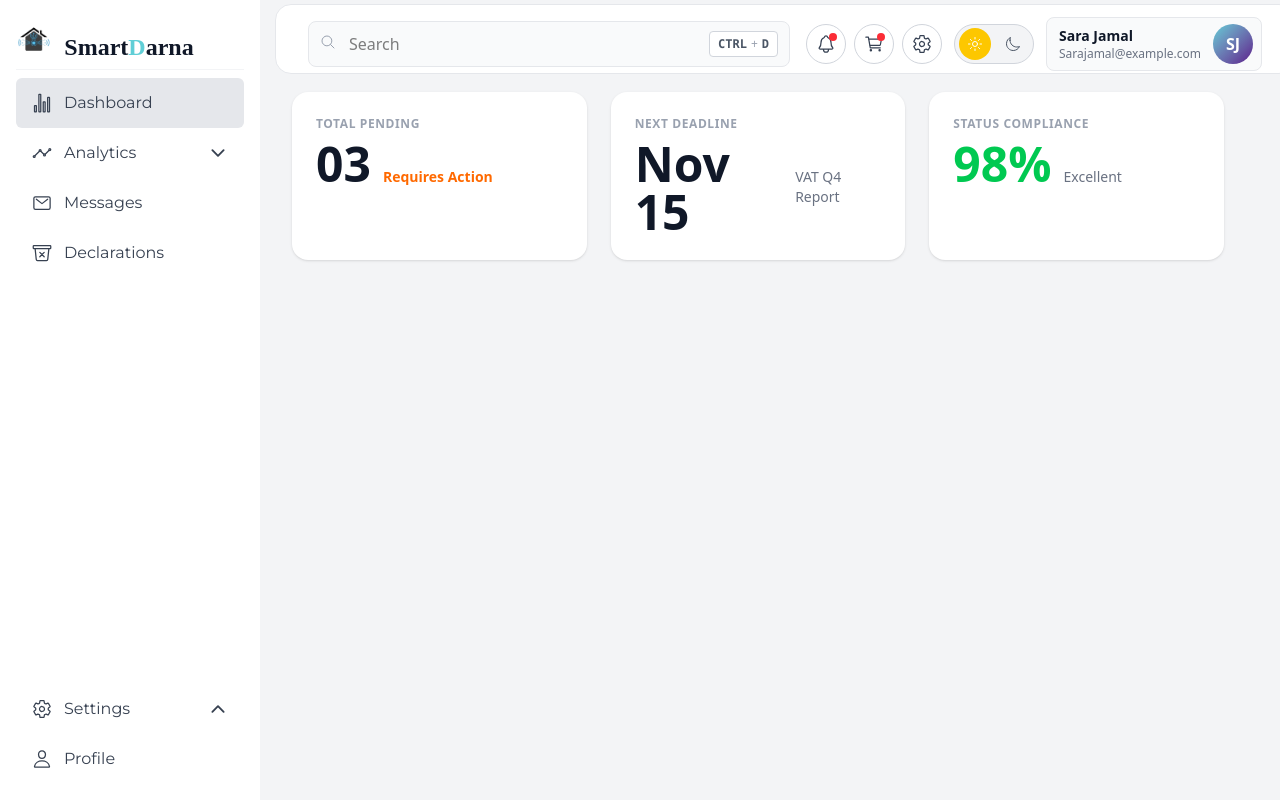
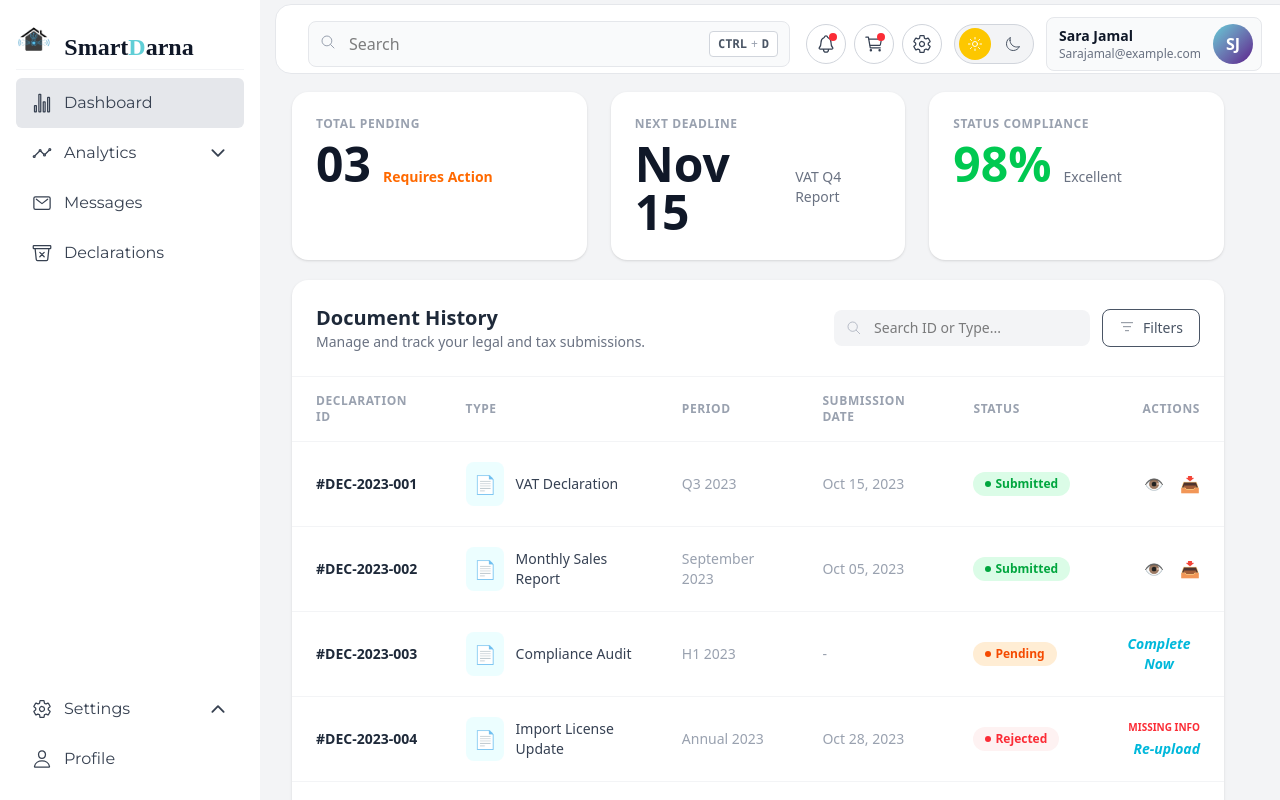
Before and after one commit to AZZEDINE-RIH/SmartDarna-, an Angular app: page /user/declarations in a window 1280 px wide. Built offline with nearby package versions, Linux system fonts and the light colour scheme; a web font is replaced by a local one.

Commit message:
updated declaration history

```diff
--- a/src/app/User/declaration/declaration.html
+++ b/src/app/User/declaration/declaration.html
@@ -33,4 +33,7 @@
             </div>
         </div>
     </div>
+
+    <!-- History Component -->
+    <app-history></app-history>
 </div>
--- a/src/app/User/declaration/declaration.ts
+++ b/src/app/User/declaration/declaration.ts
@@ -1,8 +1,9 @@
 import { Component } from '@angular/core';
+import { HistoryComponent } from './history/history';
 
 @Component({
   selector: 'app-declaration',
-  imports: [],
+  imports: [HistoryComponent],
   templateUrl: './declaration.html',
   styleUrl: './declaration.css',
 })
--- /dev/null
+++ b/src/app/User/declaration/history/history.html
@@ -0,0 +1,84 @@
+<div class="mt-5">
+  <div class="max-w-7xl mx-auto bg-white rounded-2xl shadow-sm overflow-hidden">
+
+    <div class="p-6 flex flex-col md:flex-row md:items-center justify-between gap-4">
+      <div>
+        <h2 class="text-xl font-bold text-gray-800">Document History</h2>
+        <p class="text-sm text-gray-500">Manage and track your legal and tax submissions.</p>
+      </div>
+      <div class="flex items-center gap-3">
+        <div class="relative">
+          <span class="absolute inset-y-0 left-3 flex items-center text-gray-400">
+            <svg class="w-4 h-4" fill="none" stroke="currentColor" viewBox="0 0 24 24"><path d="M21 21l-6-6m2-5a7 7 0 11-14 0 7 7 0 0114 0z"></path></svg>
+          </span>
+          <input type="text" placeholder="Search ID or Type..." class="pl-10 pr-4 py-2 bg-gray-100 border-none rounded-lg text-sm focus:ring-2 focus:ring-cyan-500 w-64">
+        </div>
+        <button class="flex items-center gap-2 px-4 py-2 border rounded-lg text-sm font-medium text-gray-600 hover:bg-gray-50">
+          <svg class="w-4 h-4" fill="none" stroke="currentColor" viewBox="0 0 24 24"><path d="M3 4h18M6 10h12M9 16h6"></path></svg>
+          Filters
+        </button>
+      </div>
+    </div>
+
+    <div class="overflow-x-auto">
+      <table class="w-full text-left border-collapse">
+        <thead>
+          <tr class="text-xs font-semibold text-gray-400 uppercase tracking-wider border-y border-gray-100">
+            <th class="px-6 py-4">Declaration ID</th>
+            <th class="px-6 py-4">Type</th>
+            <th class="px-6 py-4">Period</th>
+            <th class="px-6 py-4">Submission Date</th>
+            <th class="px-6 py-4">Status</th>
+            <th class="px-6 py-4 text-right">Actions</th>
+          </tr>
+        </thead>
+        <tbody class="divide-y divide-gray-100">
+          <tr *ngFor="let doc of historyRecords" class="hover:bg-gray-50 transition-colors">
+            <td class="px-6 py-5 font-bold text-gray-800 text-sm">{{ doc.id }}</td>
+            <td class="px-6 py-5">
+              <div class="flex items-center gap-3">
+                <span class="p-2 bg-cyan-50 text-cyan-600 rounded-lg text-lg">📄</span>
+                <span class="text-sm font-medium text-gray-700">{{ doc.type }}</span>
+              </div>
+            </td>
+            <td class="px-6 py-5 text-sm text-gray-400 font-medium">{{ doc.period }}</td>
+            <td class="px-6 py-5 text-sm text-gray-400 font-medium">{{ doc.submissionDate }}</td>
+            <td class="px-6 py-5">
+              <span [ngClass]="{
+                'bg-green-100 text-green-600': doc.status === 'Submitted',
+                'bg-orange-100 text-orange-600': doc.status === 'Pending',
+                'bg-red-50 text-red-500': doc.status === 'Rejected'
+              }" class="px-3 py-1 rounded-full text-xs font-bold flex items-center w-fit gap-1">
+                <span class="w-1.5 h-1.5 rounded-full bg-current"></span>
+                {{ doc.status }}
+              </span>
+            </td>
+            <td class="px-6 py-5 text-right">
+              <div *ngIf="doc.status === 'Submitted'" class="flex justify-end gap-4 text-gray-400">
+                <button class="hover:text-cyan-600">👁️</button>
+                <button class="hover:text-cyan-600">📥</button>
+              </div>
+              <div *ngIf="doc.status !== 'Submitted'" class="flex flex-col items-end">
+                <span *ngIf="doc.statusReason" class="text-[10px] text-red-500 font-bold uppercase mb-1">{{ doc.statusReason }}</span>
+                <button class="text-cyan-500 font-bold text-sm hover:underline italic">
+                  {{ doc.actionLabel }}
+                </button>
+              </div>
+            </td>
+          </tr>
+        </tbody>
+      </table>
+    </div>
+
+    <div class="p-6 border-t border-gray-100 flex items-center justify-between text-sm text-gray-400 font-medium">
+      <p>Showing 5 of 12 declarations recorded in 2023</p>
+      <div class="flex items-center gap-2">
+        <button class="px-3 py-1 border rounded hover:bg-gray-50">Previous</button>
+        <button class="px-3 py-1 bg-cyan-500 text-white rounded">1</button>
+        <button class="px-3 py-1 hover:bg-gray-50 rounded">2</button>
+        <button class="px-3 py-1 hover:bg-gray-50 rounded">3</button>
+        <button class="px-3 py-1 border rounded hover:bg-gray-50">Next</button>
+      </div>
+    </div>
+  </div>
+</div>
--- /dev/null
+++ b/src/app/User/declaration/history/history.ts
@@ -0,0 +1,71 @@
+import { Component } from '@angular/core';
+import { CommonModule } from '@angular/common';
+
+export interface history {
+  id: string;
+  type: string;
+  icon: string;
+  period: string;
+  submissionDate: string;
+  status: 'Submitted' | 'Pending' | 'Rejected';
+  statusReason?: string;
+  actionLabel?: string;
+}
+
+@Component({
+  selector: 'app-history',
+  imports: [CommonModule],
+  templateUrl: './history.html',
+  styleUrl: './history.css',
+})
+
+
+
+export class HistoryComponent {
+  historyRecords: history[] = [
+    {
+      id: '#DEC-2023-001',
+      type: 'VAT Declaration',
+      icon: 'description',
+      period: 'Q3 2023',
+      submissionDate: 'Oct 15, 2023',
+      status: 'Submitted'
+    },
+    {
+      id: '#DEC-2023-002',
+      type: 'Monthly Sales Report',
+      icon: 'article',
+      period: 'September 2023',
+      submissionDate: 'Oct 05, 2023',
+      status: 'Submitted'
+    },
+    {
+      id: '#DEC-2023-003',
+      type: 'Compliance Audit',
+      icon: 'account_balance',
+      period: 'H1 2023',
+      submissionDate: '-',
+      status: 'Pending',
+      actionLabel: 'Complete Now'
+    },
+    {
+      id: '#DEC-2023-004',
+      type: 'Import License Update',
+      icon: 'report_problem',
+      period: 'Annual 2023',
+      submissionDate: 'Oct 28, 2023',
+      status: 'Rejected',
+      statusReason: 'Missing Info',
+      actionLabel: 'Re-upload'
+    },
+    {
+      id: '#DEC-2023-005',
+      type: 'Monthly Sales Report',
+      icon: 'article',
+      period: 'October 2023',
+      submissionDate: '-',
+      status: 'Pending',
+      actionLabel: 'Submit Report'
+    }
+  ];
+}
--- a/src/app/User/navbar/navbar.html
+++ b/src/app/User/navbar/navbar.html
@@ -44,7 +44,7 @@
             class="cursor-pointer relative w-20 h-10 bg-gray-100 rounded-full border border-gray-300 flex items-center px-1 transition-all overflow-hidden"
           >
             <div
-              class="absolute w-8 h-8 rounded-full bg-yellow-400 z-10 transition-transform duration-300"
+              class="absolute w-8 h-8 rounded-full z-10 transition-transform duration-300"
               [ngClass]="isDarkMode ? 'bg-slate-700' : 'bg-yellow-400'"
               [style.transform]="isDarkMode ? 'translateX(40px)' : 'translateX(0)'"
             ></div>
```
Also changed, not shown: src/app/User/declaration/history/history.css (added).
